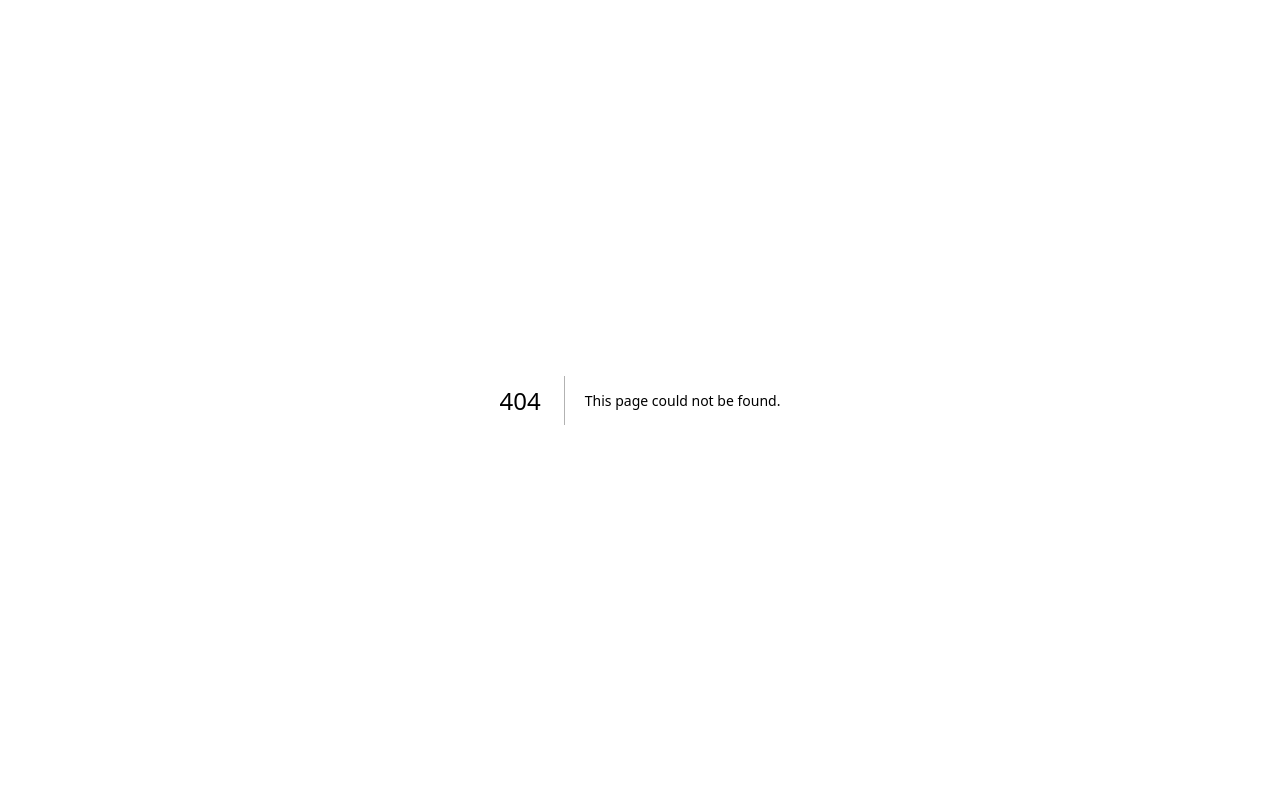
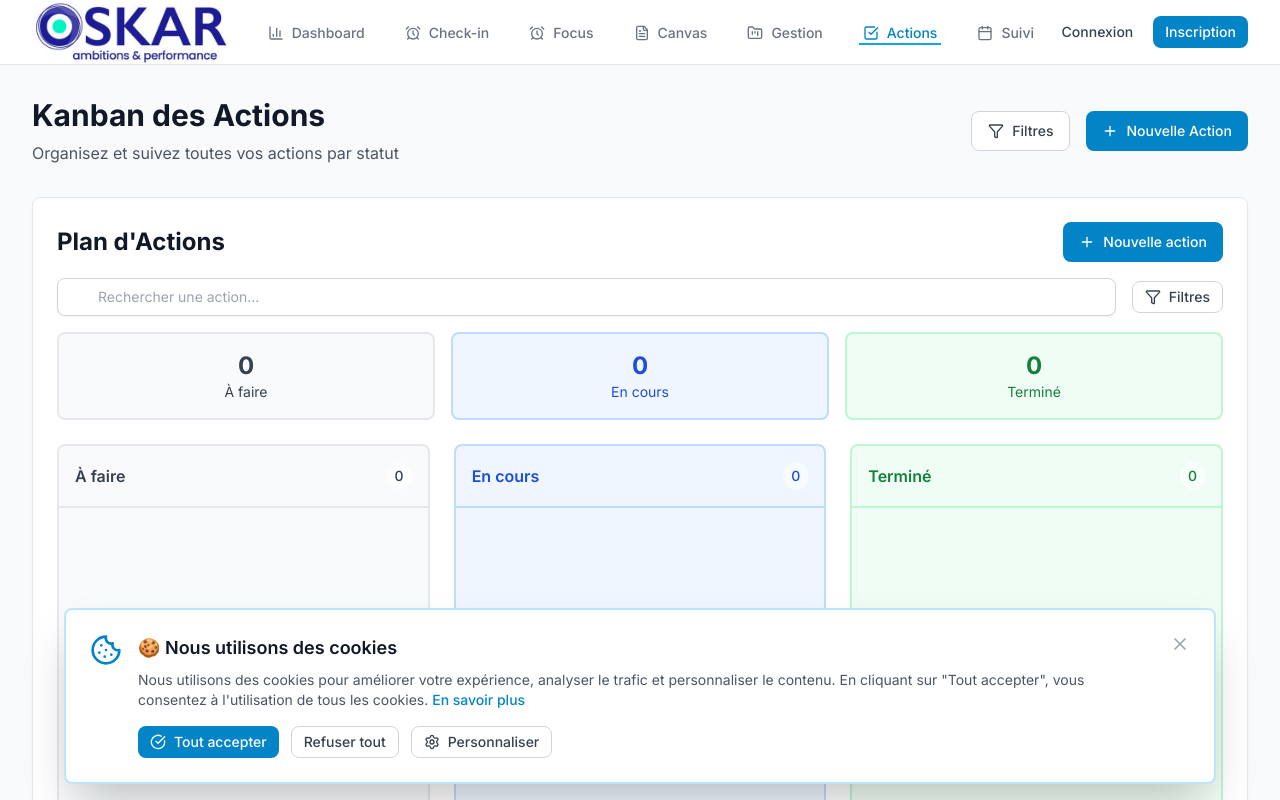
Before and after one commit to Eric-Hei/OKaRina, a Next.js app: page /actions in a window 1280 px wide. Before the commit this address had no page. Shown: the top 800 px of the page. Built offline with nearby package versions, Linux system fonts and the light colour scheme.

Commit message:
feat: update version to 1.3.7 and add Actions page with Kanban board and filters

```diff
--- a/package.json
+++ b/package.json
@@ -1,6 +1,6 @@
 {
   "name": "oskar",
-  "version": "1.3.6",
+  "version": "1.3.7",
   "description": "Outil de gestion d'objectifs pour entrepreneurs avec IA coach intégrée",
   "private": true,
   "scripts": {
--- a/src/components/layout/Header.tsx
+++ b/src/components/layout/Header.tsx
@@ -16,6 +16,7 @@ import {
   AlarmClock,
   FileUp,
   History,
+  CheckSquare,
 } from 'lucide-react';
 import { Button } from '@/components/ui/Button';
 import { useAppStore } from '@/store/useAppStore';
@@ -38,9 +39,8 @@ const Header: React.FC<HeaderProps> = ({ onMenuToggle, isMobileMenuOpen }) => {
     { name: 'Focus', href: '/focus', icon: AlarmClock },
     { name: 'Canvas', href: '/canvas', icon: FileText },
     { name: 'Gestion', href: '/management', icon: FolderKanban },
+    { name: 'Actions', href: '/actions', icon: CheckSquare },
     { name: 'Suivi', href: '/progress', icon: Calendar },
-    { name: 'Rapports', href: '/reports', icon: FileText },
-    { name: 'Rétrospective', href: '/retrospective', icon: History },
   ];
 
   const handleLogout = () => {
@@ -136,6 +136,28 @@ const Header: React.FC<HeaderProps> = ({ onMenuToggle, isMobileMenuOpen }) => {
 
                       {/* Options du menu */}
                       <div className="py-1">
+                        <button
+                          onClick={() => {
+                            router.push('/reports');
+                            setIsUserMenuOpen(false);
+                          }}
+                          className="flex items-center w-full px-4 py-2 text-sm text-gray-700 hover:bg-gray-50 transition-colors"
+                        >
+                          <FileText className="h-4 w-4 mr-3 text-gray-400" />
+                          Rapports
+                        </button>
+
+                        <button
+                          onClick={() => {
+                            router.push('/retrospective');
+                            setIsUserMenuOpen(false);
+                          }}
+                          className="flex items-center w-full px-4 py-2 text-sm text-gray-700 hover:bg-gray-50 transition-colors"
+                        >
+                          <History className="h-4 w-4 mr-3 text-gray-400" />
+                          Rétrospective
+                        </button>
+
                         <button
                           onClick={() => {
                             router.push('/company-profile');
--- /dev/null
+++ b/src/pages/actions.tsx
@@ -0,0 +1,219 @@
+import React, { useState } from 'react';
+import { Layout } from '@/components/layout/Layout';
+import { KanbanBoard } from '@/components/ui/KanbanBoard';
+import { ActionForm } from '@/components/forms/ActionForm';
+import { FilterPanel } from '@/components/ui/FilterPanel';
+import { Button } from '@/components/ui/Button';
+import { Plus, Filter } from 'lucide-react';
+import { useAppStore } from '@/store/useAppStore';
+import { useFilters } from '@/hooks/useFilters';
+import { generateId } from '@/utils';
+import type { Action, ActionFormData, ActionStatus, FilterState } from '@/types';
+
+const ActionsPage: React.FC = () => {
+  const {
+    actions,
+    ambitions,
+    quarterlyObjectives,
+    quarterlyKeyResults,
+    addAction,
+    updateAction,
+    deleteAction,
+  } = useAppStore();
+
+  const [formMode, setFormMode] = useState<'action' | null>(null);
+  const [editingAction, setEditingAction] = useState<Action | null>(null);
+  const [showFilters, setShowFilters] = useState(false);
+
+  const [filters, setFilters] = useState<FilterState>({
+    ambitionIds: [],
+    quarters: [],
+    years: [],
+    objectiveIds: [],
+    priorities: [],
+    statuses: [],
+    labels: [],
+  });
+
+  const {
+    filteredActions,
+    availableLabels,
+    availableYears,
+    filterStats,
+  } = useFilters({
+    actions,
+    ambitions,
+    quarterlyObjectives,
+    quarterlyKeyResults,
+    filters,
+  });
+
+  const handleAddAction = () => {
+    setEditingAction(null);
+    setFormMode('action');
+  };
+
+  const handleEditAction = (action: Action) => {
+    setEditingAction(action);
+    setFormMode('action');
+  };
+
+  const handleActionSubmit = (data: ActionFormData) => {
+    if (editingAction) {
+      updateAction(editingAction.id, {
+        ...data,
+        deadline: data.deadline ? new Date(data.deadline) : undefined,
+        labels: data.labels ? data.labels.split(',').map(l => l.trim()).filter(l => l) : [],
+        updatedAt: new Date(),
+      });
+    } else {
+      const keyResultId = data.quarterlyKeyResultId || quarterlyKeyResults[0]?.id || '';
+
+      const newAction: Action = {
+        ...data,
+        id: generateId(),
+        quarterlyKeyResultId: keyResultId,
+        status: data.status || 'todo',
+        deadline: data.deadline ? new Date(data.deadline) : undefined,
+        labels: data.labels ? data.labels.split(',').map(l => l.trim()).filter(l => l) : [],
+        createdAt: new Date(),
+        updatedAt: new Date(),
+      };
+      addAction(newAction);
+    }
+    setFormMode(null);
+    setEditingAction(null);
+  };
+
+  const handleCancelForm = () => {
+    setFormMode(null);
+    setEditingAction(null);
+  };
+
+  const handleActionMove = (actionId: string, newStatus: ActionStatus) => {
+    const action = actions.find(a => a.id === actionId);
+    if (action) {
+      updateAction(actionId, {
+        ...action,
+        status: newStatus,
+        updatedAt: new Date(),
+        ...(newStatus === 'done' ? { completedAt: new Date() } : {}),
+      });
+    }
+  };
+
+  // Compter les actions filtrées
+  const activeFiltersCount =
+    filters.ambitionIds.length +
+    filters.quarters.length +
+    filters.years.length +
+    filters.objectiveIds.length +
+    filters.priorities.length +
+    filters.statuses.length +
+    filters.labels.length;
+
+  return (
+    <Layout title="Actions" requireAuth>
+      <div className="min-h-screen bg-gray-50 py-8">
+        {formMode === 'action' && (
+          <ActionForm
+            initialData={editingAction}
+            quarterlyKeyResults={quarterlyKeyResults}
+            allowKeyResultSelection={true}
+            onSubmit={handleActionSubmit}
+            onCancel={handleCancelForm}
+          />
+        )}
+
+        {/* En-tête */}
+        <div className="max-w-7xl mx-auto px-4 sm:px-6 lg:px-8 mb-8">
+          <div className="flex items-center justify-between">
+            <div>
+              <h1 className="text-3xl font-bold text-gray-900">Kanban des Actions</h1>
+              <p className="mt-2 text-gray-600">
+                Organisez et suivez toutes vos actions par statut
+              </p>
+            </div>
+
+            <div className="flex items-center space-x-4">
+              {/* Bouton Filtres */}
+              <Button
+                variant="outline"
+                onClick={() => setShowFilters(true)}
+              >
+                <Filter className="h-4 w-4 mr-2" />
+                Filtres
+                {activeFiltersCount > 0 && (
+                  <span className="ml-2 bg-primary-100 text-primary-700 px-2 py-0.5 rounded-full text-xs font-medium">
+                    {activeFiltersCount}
+                  </span>
+                )}
+              </Button>
+
+              {/* Bouton Nouvelle Action */}
+              <Button onClick={handleAddAction}>
+                <Plus className="h-4 w-4 mr-2" />
+                Nouvelle Action
+              </Button>
+            </div>
+          </div>
+
+          {/* Statistiques */}
+          {activeFiltersCount > 0 && (
+            <div className="mt-4 flex items-center space-x-4 text-sm text-gray-600">
+              <span>
+                {filteredActions.length} action{filteredActions.length > 1 ? 's' : ''} affichée{filteredActions.length > 1 ? 's' : ''}
+              </span>
+              {filterStats && (
+                <>
+                  <span className="text-gray-300">•</span>
+                  <span>{filterStats.todoCount} à faire</span>
+                  <span className="text-gray-300">•</span>
+                  <span>{filterStats.inProgressCount} en cours</span>
+                  <span className="text-gray-300">•</span>
+                  <span>{filterStats.doneCount} terminées</span>
+                </>
+              )}
+            </div>
+          )}
+        </div>
+
+        {/* Kanban Board */}
+        <div className="max-w-7xl mx-auto px-4 sm:px-6 lg:px-8">
+          <div className="bg-white rounded-lg shadow-sm border p-6">
+            <KanbanBoard
+              actions={filteredActions}
+              onActionMove={handleActionMove}
+              onActionEdit={handleEditAction}
+              onActionDelete={(id) => {
+                if (window.confirm('Êtes-vous sûr de vouloir supprimer cette action ?')) {
+                  deleteAction(id);
+                }
+              }}
+              onAddAction={handleAddAction}
+              quarterlyKeyResults={quarterlyKeyResults}
+              quarterlyObjectives={quarterlyObjectives}
+              selectedAmbition={filters.ambitionIds[0]}
+              selectedQuarter={filters.quarters[0]}
+              selectedYear={filters.years[0]}
+            />
+          </div>
+        </div>
+
+        {/* Panel de filtres */}
+        <FilterPanel
+          isOpen={showFilters}
+          onClose={() => setShowFilters(false)}
+          filters={filters}
+          onFiltersChange={setFilters}
+          ambitions={ambitions}
+          quarterlyObjectives={quarterlyObjectives}
+          availableLabels={availableLabels}
+          availableYears={availableYears}
+        />
+      </div>
+    </Layout>
+  );
+};
+
+export default ActionsPage;
```
